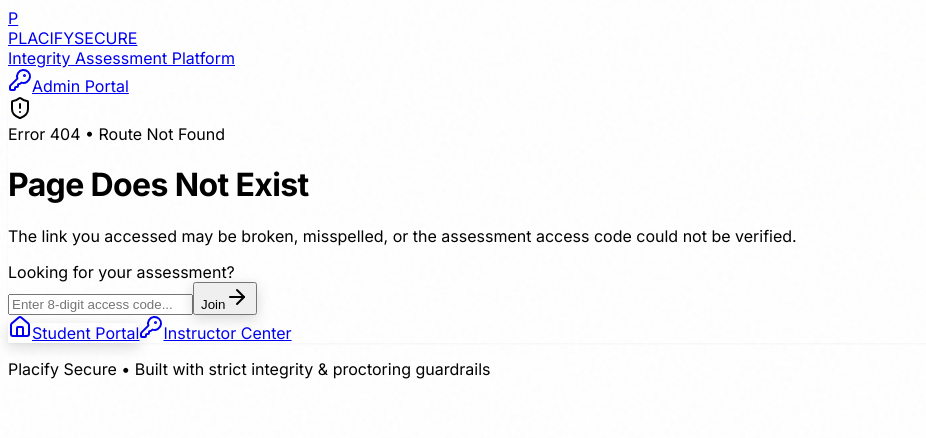
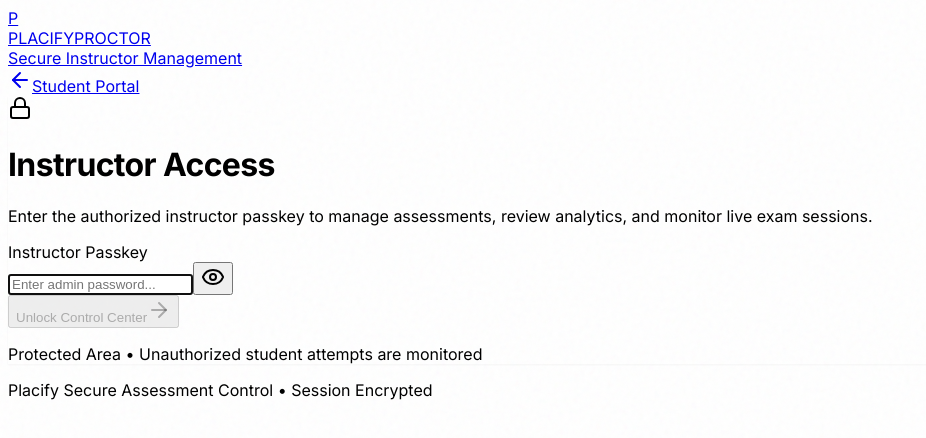
Before and after one commit to Coder-Zaid/placify-secure, a React (Vite) app in the folder frontend/: page /login in a window 1280 px wide. Shown: the top 438 px of the page, without its empty margins (0-926 px from the left). Built offline with nearby package versions, Linux system fonts and the light colour scheme; no server answers.

Commit message:
feat: add instructor password authentication and protected admin routes

```diff
--- a/frontend/src/components/assessment/AssessmentDashboard.jsx
+++ b/frontend/src/components/assessment/AssessmentDashboard.jsx
@@ -1,6 +1,6 @@
 import { useState, useEffect } from 'react'
 import { Link } from 'react-router-dom'
-import { Plus, BarChart2, ShieldAlert, Clock, Copy, Check, Power, AlertTriangle, Eye, Trash2 } from 'lucide-react'
+import { Plus, BarChart2, ShieldAlert, Clock, Copy, Check, Power, AlertTriangle, Eye, Trash2, LogOut } from 'lucide-react'
 import axios from 'axios'
 
 const API_BASE = import.meta.env.VITE_API_BASE || 'http://localhost:8001';
@@ -82,10 +82,24 @@
           </div>
         </div>
 
-        <Link to="/assessments/new" className="btn-primary flex items-center gap-2">
-          <Plus className="w-4 h-4" />
-          Create Assessment
-        </Link>
+        <div className="flex items-center gap-3">
+          <button
+            onClick={() => {
+              sessionStorage.removeItem('placify_instructor_auth')
+              localStorage.removeItem('placify_instructor_auth')
+              window.location.href = '/instructor/login'
+            }}
+            className="btn-secondary flex items-center gap-1.5 text-xs text-[#6F6F75] hover:text-red-600 border-[#0F0F11]/10 hover:border-red-200 hover:bg-red-50/50 py-2.5 px-3.5 cursor-pointer"
+            title="Sign out of instructor session"
+          >
+            <LogOut className="w-3.5 h-3.5" />
+            <span>Sign Out</span>
+          </button>
+          <Link to="/assessments/new" className="btn-primary flex items-center gap-2">
+            <Plus className="w-4 h-4" />
+            Create Assessment
+          </Link>
+        </div>
       </div>
 
       <div className="flex justify-between items-end">
--- a/frontend/src/components/assessment/StudentEntry.jsx
+++ b/frontend/src/components/assessment/StudentEntry.jsx
@@ -37,7 +37,7 @@
         </div>
 
         <Link
-          to="/assessments"
+          to="/instructor/login"
           className="text-xs font-mono text-[#6F6F75] hover:text-[#0F0F11] transition-colors flex items-center gap-1.5"
         >
           <KeyRound className="w-3.5 h-3.5" />
--- /dev/null
+++ b/frontend/src/components/auth/InstructorLogin.jsx
@@ -0,0 +1,143 @@
+import React, { useState } from 'react'
+import { useNavigate, useLocation, Link } from 'react-router-dom'
+import { Lock, Eye, EyeOff, ShieldCheck, ArrowRight, ArrowLeft } from 'lucide-react'
+
+// Default fallback passkey if not configured in .env
+const VALID_PASSKEY = import.meta.env.VITE_INSTRUCTOR_PASSKEY || 'admin123';
+
+export default function InstructorLogin() {
+  const [password, setPassword] = useState('')
+  const [showPassword, setShowPassword] = useState(false)
+  const [error, setError] = useState('')
+  const [isLoading, setIsLoading] = useState(false)
+  const navigate = useNavigate()
+  const location = useLocation()
+
+  // Where to send user after login (defaults to /assessments)
+  const from = location.state?.from?.pathname || '/assessments'
+
+  const handleLogin = (e) => {
+    e.preventDefault()
+    setError('')
+    setIsLoading(true)
+
+    setTimeout(() => {
+      if (password.trim() === VALID_PASSKEY) {
+        // Store authenticated state
+        sessionStorage.setItem('placify_instructor_auth', 'true')
+        localStorage.setItem('placify_instructor_auth', 'true')
+        navigate(from, { replace: true })
+      } else {
+        setError('Incorrect Instructor Passkey. Please try again.')
+        setIsLoading(false)
+      }
+    }, 400)
+  }
+
+  return (
+    <div className="min-h-screen bg-[#FAF7F0] flex flex-col justify-between p-6">
+      {/* Header */}
+      <header className="max-w-4xl mx-auto w-full flex items-center justify-between py-4">
+        <Link to="/" className="flex items-center gap-2.5">
+          <div className="w-9 h-9 rounded-xl bg-[#0F0F11] text-white flex items-center justify-center font-bold text-base shadow-sm">
+            P
+          </div>
+          <div>
+            <div className="flex items-center gap-1.5">
+              <span className="font-extrabold text-sm tracking-tight text-[#0F0F11]">PLACIFY</span>
+              <span className="text-[9px] font-mono font-bold px-1.5 py-0.5 rounded bg-indigo-100 text-indigo-800 border border-indigo-200">
+                PROCTOR
+              </span>
+            </div>
+            <div className="text-[10px] text-[#6F6F75]">Secure Instructor Management</div>
+          </div>
+        </Link>
+
+        <Link
+          to="/"
+          className="text-xs font-mono text-[#6F6F75] hover:text-[#0F0F11] transition-colors flex items-center gap-1.5"
+        >
+          <ArrowLeft className="w-3.5 h-3.5" />
+          <span>Student Portal</span>
+        </Link>
+      </header>
+
+      {/* Login Card */}
+      <main className="max-w-md mx-auto w-full q-card p-8 sm:p-10 space-y-6 shadow-sm border border-[#0F0F11]/5 bg-white rounded-3xl">
+        <div className="text-center space-y-2">
+          <div className="w-14 h-14 rounded-2xl bg-[#0F0F11] text-white flex items-center justify-center mx-auto shadow-md">
+            <Lock className="w-6 h-6 stroke-[2] text-green-400" />
+          </div>
+          <h1 className="text-2xl font-bold text-[#0F0F11] tracking-tight">Instructor Access</h1>
+          <p className="text-xs text-[#6F6F75] leading-relaxed">
+            Enter the authorized instructor passkey to manage assessments, review analytics, and monitor live exam sessions.
+          </p>
+        </div>
+
+        <form onSubmit={handleLogin} className="space-y-4">
+          <div className="space-y-1.5">
+            <label className="block text-xs font-semibold text-[#6F6F75] uppercase tracking-wider">
+              Instructor Passkey
+            </label>
+            <div className="relative">
+              <input
+                type={showPassword ? 'text' : 'password'}
+                value={password}
+                onChange={(e) => {
+                  setPassword(e.target.value)
+                  if (error) setError('')
+                }}
+                placeholder="Enter admin password..."
+                className="input-field pr-11 py-3 text-sm font-mono tracking-wider w-full"
+                autoFocus
+                required
+              />
+              <button
+                type="button"
+                onClick={() => setShowPassword(!showPassword)}
+                className="absolute right-3.5 top-1/2 -translate-y-1/2 text-[#A8A8AE] hover:text-[#0F0F11] transition-colors p-1"
+                title={showPassword ? 'Hide password' : 'Show password'}
+              >
+                {showPassword ? <EyeOff className="w-4 h-4" /> : <Eye className="w-4 h-4" />}
+              </button>
+            </div>
+          </div>
+
+          {error && (
+            <div className="p-3 bg-red-50 border border-red-200 text-red-700 text-xs rounded-xl flex items-center gap-2">
+              <span className="font-bold">Error:</span> {error}
+            </div>
+          )}
+
+          <button
+            type="submit"
+            disabled={isLoading || !password.trim()}
+            className="btn-primary w-full py-3.5 flex items-center justify-center gap-2 text-sm font-semibold tracking-wide disabled:opacity-50 cursor-pointer shadow-sm"
+          >
+            {isLoading ? (
+              <span className="font-mono text-xs">Authenticating...</span>
+            ) : (
+              <>
+                <span>Unlock Control Center</span>
+                <ArrowRight className="w-4 h-4" />
+              </>
+            )}
+          </button>
+        </form>
+
+        <div className="pt-2 border-t border-[#0F0F11]/5 text-center">
+          <p className="text-[11px] text-[#A8A8AE]">
+            Protected Area • Unauthorized student attempts are monitored
+          </p>
+        </div>
+      </main>
+
+      {/* Footer */}
+      <footer className="max-w-4xl mx-auto w-full py-4 text-center">
+        <p className="text-[11px] text-[#A8A8AE] font-mono">
+          Placify Secure Assessment Control • Session Encrypted
+        </p>
+      </footer>
+    </div>
+  )
+}
--- /dev/null
+++ b/frontend/src/components/auth/ProtectedRoute.jsx
@@ -0,0 +1,15 @@
+import React from 'react'
+import { Navigate, useLocation } from 'react-router-dom'
+
+export default function ProtectedRoute({ children }) {
+  const location = useLocation()
+  const isAuth =
+    sessionStorage.getItem('placify_instructor_auth') === 'true' ||
+    localStorage.getItem('placify_instructor_auth') === 'true'
+
+  if (!isAuth) {
+    return <Navigate to="/instructor/login" replace state={{ from: location }} />
+  }
+
+  return children
+}
--- a/frontend/src/components/common/NotFound.jsx
+++ b/frontend/src/components/common/NotFound.jsx
@@ -34,7 +34,7 @@
         </Link>
 
         <Link
-          to="/assessments"
+          to="/instructor/login"
           className="text-xs font-mono text-[#6F6F75] hover:text-[#0F0F11] transition-colors flex items-center gap-1.5"
         >
           <KeyRound className="w-3.5 h-3.5" />
@@ -92,7 +92,7 @@
             <span>Student Portal</span>
           </Link>
           <Link
-            to="/assessments"
+            to="/instructor/login"
             className="btn-secondary py-3 text-xs flex items-center justify-center gap-2"
           >
             <KeyRound className="w-4 h-4" />
--- a/frontend/src/main.jsx
+++ b/frontend/src/main.jsx
@@ -6,6 +6,8 @@
 import AssessmentBuilder from './components/assessment/AssessmentBuilder'
 import StudentPortal from './components/assessment/StudentPortal'
 import AssessmentAnalytics from './components/assessment/AssessmentAnalytics'
+import InstructorLogin from './components/auth/InstructorLogin'
+import ProtectedRoute from './components/auth/ProtectedRoute'
 import NotFound from './components/common/NotFound'
 import './index.css'
 
@@ -13,12 +15,49 @@
   <React.StrictMode>
     <BrowserRouter>
       <Routes>
+        {/* Student Entry */}
         <Route path="/" element={<StudentEntry />} />
-        <Route path="/assessments" element={<AssessmentDashboard />} />
-        <Route path="/assessments/new" element={<AssessmentBuilder />} />
-        <Route path="/assessments/:id/edit" element={<AssessmentBuilder />} />
-        <Route path="/assessments/:id/analytics" element={<AssessmentAnalytics />} />
         <Route path="/exam/:accessCode" element={<StudentPortal />} />
+
+        {/* Instructor Authentication */}
+        <Route path="/login" element={<InstructorLogin />} />
+        <Route path="/instructor/login" element={<InstructorLogin />} />
+
+        {/* Protected Instructor Routes */}
+        <Route
+          path="/assessments"
+          element={
+            <ProtectedRoute>
+              <AssessmentDashboard />
+            </ProtectedRoute>
+          }
+        />
+        <Route
+          path="/assessments/new"
+          element={
+            <ProtectedRoute>
+              <AssessmentBuilder />
+            </ProtectedRoute>
+          }
+        />
+        <Route
+          path="/assessments/:id/edit"
+          element={
+            <ProtectedRoute>
+              <AssessmentBuilder />
+            </ProtectedRoute>
+          }
+        />
+        <Route
+          path="/assessments/:id/analytics"
+          element={
+            <ProtectedRoute>
+              <AssessmentAnalytics />
+            </ProtectedRoute>
+          }
+        />
+
+        {/* Typo and 404 Fallback */}
         <Route path="/assesments" element={<Navigate to="/assessments" replace />} />
         <Route path="*" element={<NotFound />} />
       </Routes>
```
Also changed, not shown: 1 other file (tests, documents, lock files or other folders).
